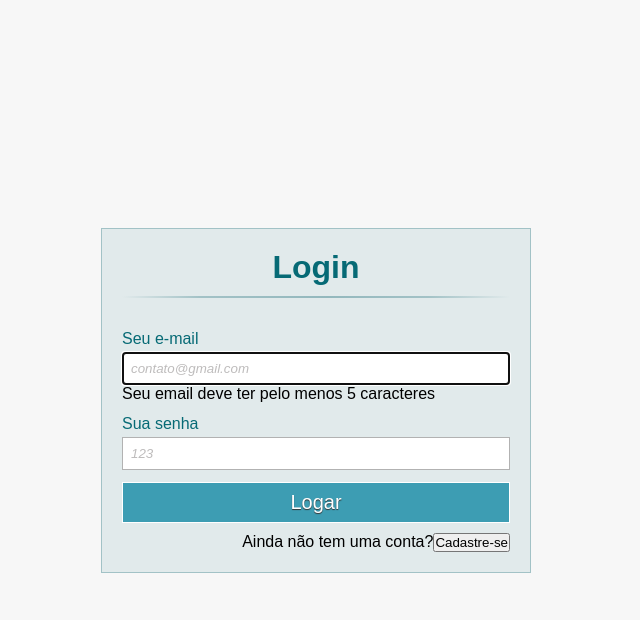
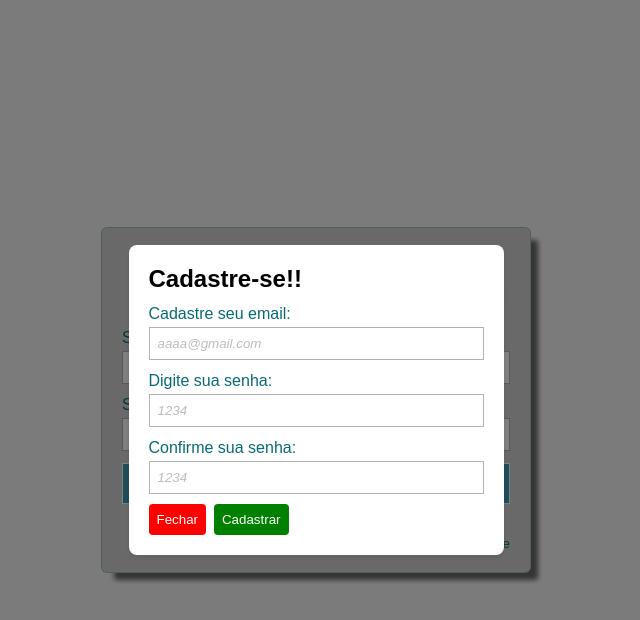
Before and after one commit to UP-Value-Solucoes/teste_estagio, a React (Vite) app in the folder frontend/tela-login/: page / in a window 1280 px wide. Both pictures are taken after a click on the button "Cadastre-se". Shown: the top 620 px of the page, without its empty margins (324-964 px from the left). Built offline with nearby package versions, Linux system fonts and the light colour scheme; data requests are answered from the project's data file.

Commit message:
fix: ajuste verificação de login

```diff
--- a/frontend/tela-login/db.json
+++ b/frontend/tela-login/db.json
@@ -1,8 +1,22 @@
 {
   "users": [
     {
+      "id": 1
+    },
+    {
       "email": "paulo@gmail.com",
-      "password": "12345"
+      "password": "12345",
+      "id": 2
+    },
+    {
+      "email": "vitor@gmail.com",
+      "password": "12345",
+      "id": 3
+    },
+    {
+      "email": "pauloteste@gmail.com",
+      "password": "console",
+      "id": 4
     }
   ]
 }
--- a/frontend/tela-login/package.json
+++ b/frontend/tela-login/package.json
@@ -13,7 +13,7 @@
   "dependencies": {
     "@hookform/resolvers": "^3.3.2",
     "axios": "^1.6.2",
-    "json-server": "^0.17.4",
+    "cors": "^2.8.5",
     "react": "^18.2.0",
     "react-dom": "^18.2.0",
     "react-hook-form": "^7.48.2",
@@ -30,6 +30,8 @@
     "eslint": "^8.53.0",
     "eslint-plugin-react-hooks": "^4.6.0",
     "eslint-plugin-react-refresh": "^0.4.4",
+    "json-server": "^0.17.4",
+    "json-server-auth": "^2.1.0",
     "typescript": "^5.2.2",
     "vite": "^5.0.0"
   }
--- a/frontend/tela-login/src/Router.tsx
+++ b/frontend/tela-login/src/Router.tsx
@@ -1,5 +1,5 @@
 import { Routes, Route } from "react-router-dom";
-import { Home } from "./pages/home";
+import { Home } from "./pages/Home";
 import { DefaultLayout } from "./layout/DefaultLayout";
 import { Login } from "./pages/Login/login";
 
--- /dev/null
+++ b/frontend/tela-login/src/components/Modal/index.tsx
@@ -0,0 +1,103 @@
+import { useForm } from "react-hook-form";
+import { ContainerInput } from "../../pages/Home/styles";
+import { ModalOverlay } from "./styles";
+import { z } from "zod";
+import { zodResolver } from "@hookform/resolvers/zod";
+import { api } from "../../services";
+
+interface ModalProps {
+  isOpen: boolean;
+  closeModal: () => void;
+}
+
+interface RegisterUser {
+  email: string;
+  password: string;
+  confirmPassword: string;
+}
+
+const validationRegisterSchema = z
+  .object({
+    email: z.string().email("Esse email não está correto!"),
+    password: z.string().min(4, "A senha deve ter 4 caracteres no minimo"),
+    confirmPassword: z
+      .string()
+      .min(4, "A senha deve ter 4 caracteres no minimo"),
+  })
+  .refine((data) => data.password === data.confirmPassword, {
+    message: "As senhas não são iguais",
+    path: ["confirmPassword"],
+  });
+
+export function Modal({ isOpen, closeModal }: ModalProps) {
+  const {
+    register,
+    handleSubmit,
+    formState: { errors },
+  } = useForm<RegisterUser>({
+    resolver: zodResolver(validationRegisterSchema),
+  });
+
+  function handleRegister(data: RegisterUser) {
+    api
+      .post("/users", {
+        email: data.email,
+        password: data.password,
+      })
+      .then(function (response) {
+        console.log(response);
+      })
+      .catch(function (error) {
+        console.error(error);
+      });
+  }
+
+  return (
+    isOpen && (
+      <ModalOverlay>
+        <div className="modal">
+          <form onSubmit={handleSubmit(handleRegister)}>
+            <h2>Cadastre-se!!</h2>
+            <ContainerInput>
+              <label>Cadastre seu email:</label>
+              <input
+                type="email"
+                placeholder="aaaa@gmail.com"
+                {...register("email")}
+              />
+              {errors.email && (
+                <p className="textError">{errors.email.message}</p>
+              )}
+            </ContainerInput>
+            <ContainerInput>
+              <label>Digite sua senha:</label>
+              <input
+                type="password"
+                placeholder="1234"
+                {...register("password")}
+              />
+              {errors.password && (
+                <p className="textError">{errors.password.message}</p>
+              )}
+            </ContainerInput>
+            <ContainerInput>
+              <label>Confirme sua senha:</label>
+              <input
+                type="password"
+                placeholder="1234"
+                {...register("confirmPassword")}
+              />
+              {errors.confirmPassword && (
+                <p className="textError">{errors.confirmPassword.message}</p>
+              )}
+            </ContainerInput>
+            <button className="btn-close" onClick={closeModal}>
+              Fechar
+            </button>
+            <button className="btn-register">Cadastrar</button>
+          </form>
+        </div>
+      </ModalOverlay>
+    )
+  );
+}
--- /dev/null
+++ b/frontend/tela-login/src/components/Modal/styles.ts
@@ -0,0 +1,48 @@
+import styled from "styled-components";
+
+export const ModalOverlay = styled.div`
+  position: fixed;
+  top: 0;
+  left: 0;
+  width: 100%;
+  height: 100%;
+  background: rgba(0, 0, 0, 0.5);
+  display: flex;
+  justify-content: center;
+  align-items: center;
+
+  .btn-close {
+    border: none;
+    background-color: ${(props) => props.theme["red"]};
+    color: ${(props) => props.theme["white"]};
+    padding: 8px;
+    border-radius: 4px;
+    margin-right: 8px;
+    cursor: pointer;
+  }
+
+  .btn-register {
+    border: none;
+    background-color: ${(props) => props.theme["green"]};
+    color: ${(props) => props.theme["white"]};
+    padding: 8px;
+    border-radius: 4px;
+    cursor: pointer;
+  }
+
+  .modal {
+    background: #fff;
+    padding: 20px;
+    border-radius: 8px;
+    box-shadow: 0 2px 4px rgba(0, 0, 0, 0.1);
+    display: flex;
+    justify-content: flex-start;
+    /* align-items: center; */
+    flex-direction: column;
+    width: 375px;
+  }
+
+  .modal button {
+    margin-top: 10px;
+  }
+`;
--- a/frontend/tela-login/src/pages/home.tsx
+++ b/frontend/tela-login/src/pages/Home/index.tsx
@@ -1,10 +1,11 @@
-import { useEffect, useState } from "react";
+import { useState } from "react";
 
 import { SubmitHandler, useForm } from "react-hook-form";
 import { zodResolver } from "@hookform/resolvers/zod";
 import { z } from "zod";
 
-import { api } from "../../src/services";
+import { api } from "../../services";
+import { useNavigate } from "react-router-dom";
 
 import {
   ContainerForm,
@@ -13,6 +14,7 @@ import {
   Main,
   SubmitButton,
 } from "./styles";
+import { Modal } from "../../components/Modal";
 
 interface Users {
   email: string;
@@ -20,12 +22,16 @@ interface Users {
 }
 
 const loginValidationSchema = z.object({
-  email: z.string().min(5, "Seu email deve ter pelo menos 5 caracteres"),
+  email: z
+    .string()
+    .email()
+    .min(5, "Seu email deve ter pelo menos 5 caracteres"),
   password: z.string().min(5, "Senha deve ter pelo menos 5 caracteres"),
 });
 
 export function Home() {
-  const [user, setUser] = useState<Users[]>([]);
+  const [modalOpen, setModalOpen] = useState(false);
+
   const {
     register,
     handleSubmit,
@@ -34,30 +40,32 @@ export function Home() {
     resolver: zodResolver(loginValidationSchema),
   });
 
+  const navigate = useNavigate();
+
   const handleLogin: SubmitHandler<Users> = async (data) => {
     try {
-      const userAuthenticated = user.find(
-        (user) => user.email === data.email && user.password === data.password
-      );
+      api
+        .get(`/users?email=${data.email}&password=${data.password}`)
 
-      if (userAuthenticated) {
-        console.log("Login bem-sucedido!", data);
-      } else {
-        console.error("Credenciais incorretas");
-      }
+        .then((response) => {
+          if (response.data.length === 0) {
+            console.log("não tem!");
+          } else {
+            console.log("achou");
+          }
+        });
     } catch (error) {
       console.error("Erro ao realizar login ou chamada à API:", error);
     }
   };
 
-  useEffect(() => {
-    api
-      .get("/users")
-      .then((response) => {
-        setUser(response.data);
-      })
-      .catch((error) => console.log(error));
-  }, []);
+  const openModal = () => {
+    setModalOpen(true);
+  };
+
+  const closeModal = () => {
+    setModalOpen(false);
+  };
 
   return (
     <Main>
@@ -67,11 +75,13 @@ export function Home() {
           <ContainerInput>
             <label>Seu e-mail</label>
             <input
-              type="text"
+              type="email"
               placeholder="contato@gmail.com"
               {...register("email")}
             />
-            {errors.email && <p>{errors.email.message}</p>}
+            {errors.email && (
+              <p className="textError">{errors.email.message}</p>
+            )}
           </ContainerInput>
           <ContainerInput>
             <label>Sua senha</label>
@@ -80,14 +90,19 @@ export function Home() {
               placeholder="123"
               {...register("password")}
             />
+            {errors.password && (
+              <p className="textError">{errors.password.message}</p>
+            )}
             <SubmitButton>Logar</SubmitButton>
           </ContainerInput>
-
-          <FooterContainer>
-            <p>Ainda não tem uma conta?</p>
-            <button>Cadastre-se</button>
-          </FooterContainer>
         </form>
+        <FooterContainer>
+          <p>Ainda não tem uma conta?</p>
+          <button onClick={openModal} className="buttonRegister">
+            Cadastre-se
+          </button>
+        </FooterContainer>
+        <Modal isOpen={modalOpen} closeModal={closeModal} />
       </ContainerForm>
     </Main>
   );
--- a/frontend/tela-login/src/pages/styles.ts
+++ b/frontend/tela-login/src/pages/Home/styles.ts
@@ -13,8 +13,12 @@ export const ContainerForm = styled.div`
   flex-direction: column;
   padding: 20px;
   width: 430px;
-  background: ${(props) => props.theme["blue-gray-200"]};
+  background: ${(props) => props.theme["white-100"]};
   border: 1px solid rgba(147, 184, 189, 0.8);
+  border-radius: 6px;
+  -webkit-box-shadow: 10px 10px 5px -3px rgba(0, 0, 0, 0.58);
+  -moz-box-shadow: 10px 10px 5px -3px rgba(0, 0, 0, 0.58);
+  box-shadow: 10px 10px 5px -3px rgba(0, 0, 0, 0.58);
 
   @media screen and (max-width: 453px) {
     margin: 10px;
@@ -42,6 +46,14 @@ export const ContainerForm = styled.div`
       transparent 100%
     );
   }
+
+  .buttonRegister {
+    border: none;
+    background: none;
+    margin-left: 12px;
+    color: ${(props) => props.theme["green-800"]};
+    cursor: pointer;
+  }
 `;
 
 export const ContainerInput = styled.div`
@@ -52,6 +64,7 @@ export const ContainerInput = styled.div`
   label {
     color: ${(props) => props.theme["green-800"]};
     margin-bottom: 4px;
+    font-weight: 400;
   }
 
   input {
@@ -62,6 +75,10 @@ export const ContainerInput = styled.div`
   input::placeholder {
     color: #bebcbc;
     font-style: italic;
+  }
+  .textError {
+    margin-top: 4px;
+    color: ${(props) => props.theme["red"]};
   }
 `;
 
--- a/frontend/tela-login/src/styles/themes/default.ts
+++ b/frontend/tela-login/src/styles/themes/default.ts
@@ -1,6 +1,9 @@
 export const defaultTheme = {
   white: "#fff",
+  red: "#FF0000",
+  green: "#008000",
 
+  "white-100": "#D3D3D3",
   "white-200": "#f7f7f7",
 
   "gray-200": "#b2b2b2",
```
Also changed, not shown: 1 other file (tests, documents, lock files or other folders).
